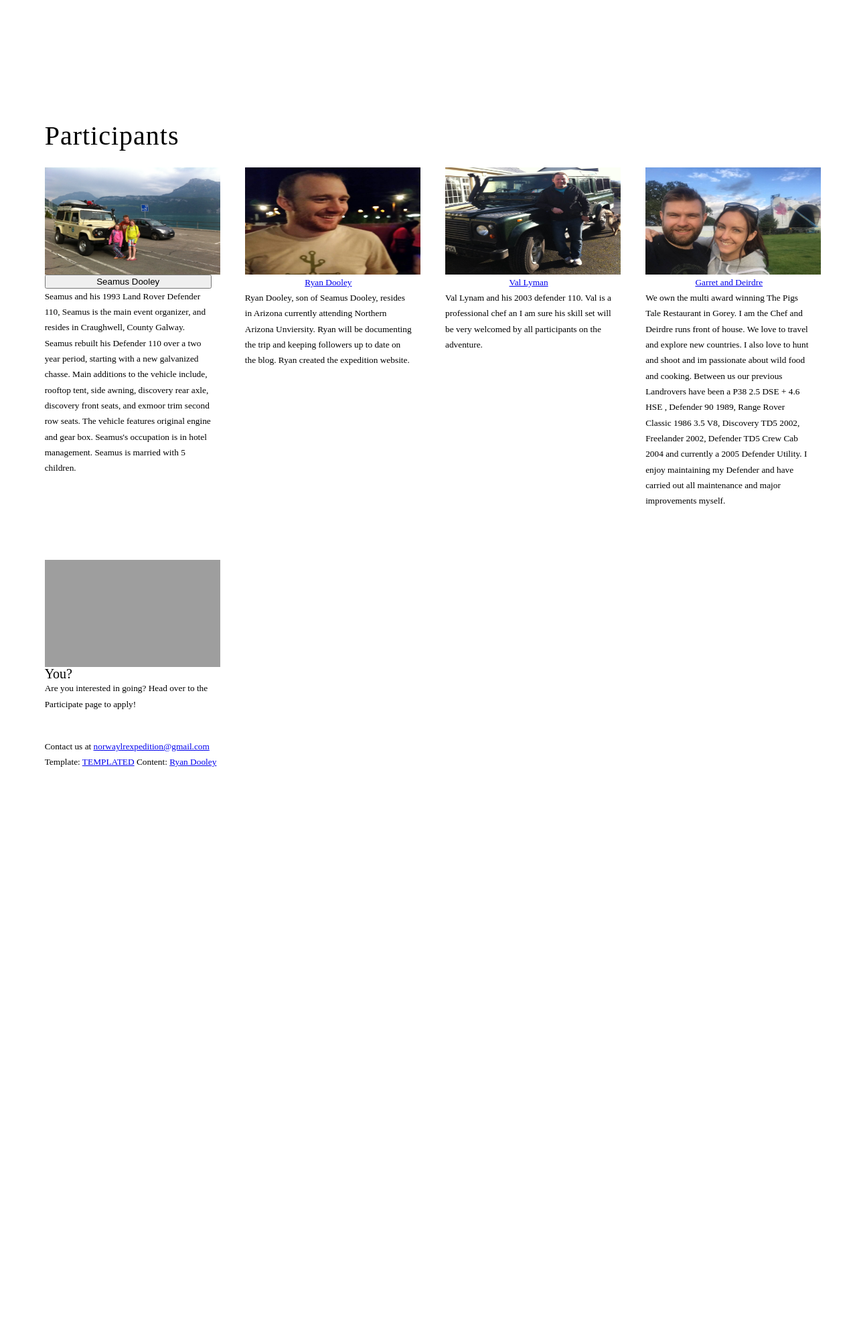
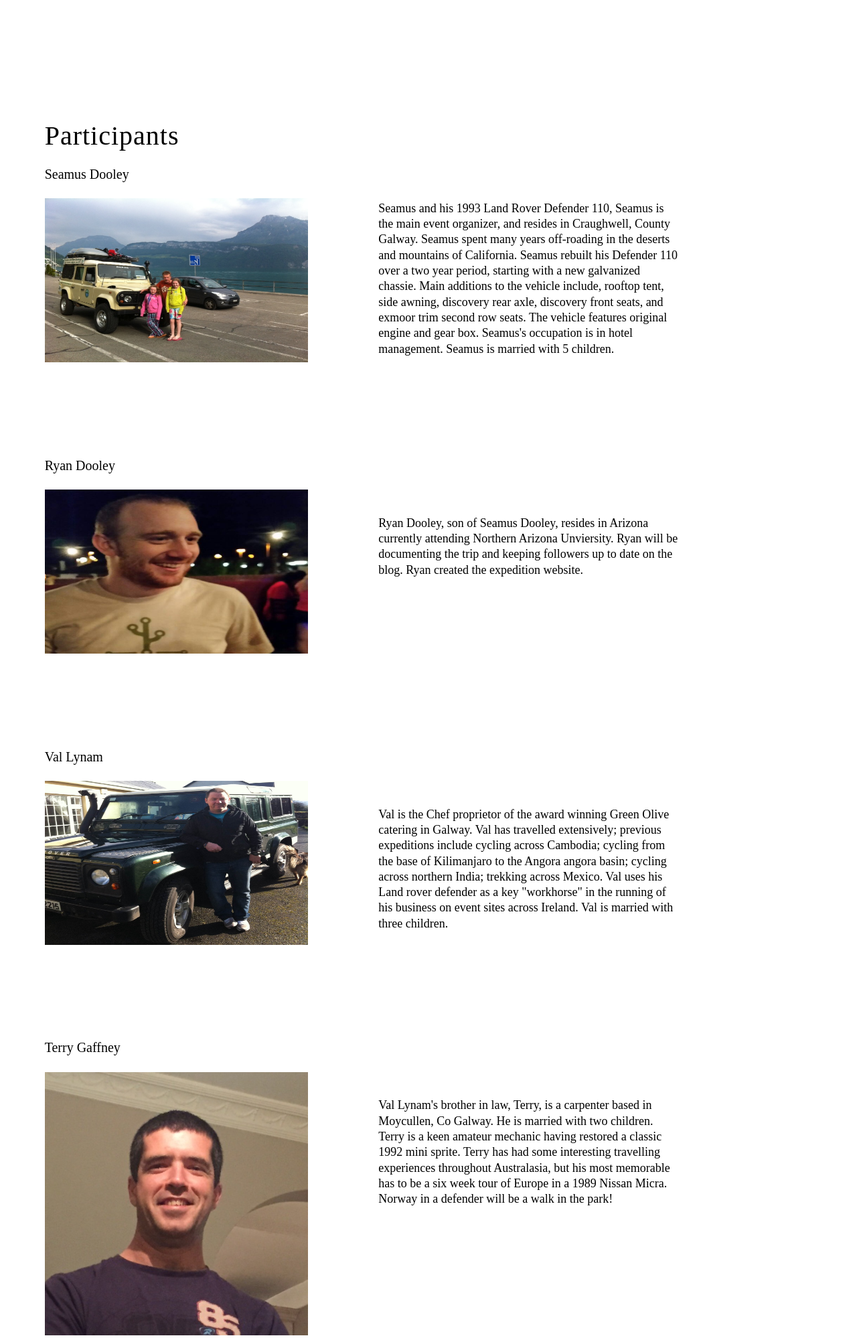
Before and after one commit to interlochen/overland, a Django app: page /overland/participants/ in a window 1280 px wide. Shown: the part 305-2303 px from the top of the page at 67% size. Before the commit the page ends 1450 px from the top, so only its background shows below. Run offline with Django 3.2, Linux system fonts and the light colour scheme; some libraries are stand-ins or nearby versions; grey boxes are pictures that could not be loaded.

Commit message:
Update participants
Added participants and changed layout

```diff
--- a/mysite/overland/templates/overland/participants.html
+++ b/mysite/overland/templates/overland/participants.html
@@ -8,50 +8,91 @@
 					<h2>Participants</h2>
 				</header>
 				<div class="row">
-					<div class="3u">
-						<section>
-							<a href="#" class="image full"><img src="{% static 'images/seamus.jpg' %}" width="262" height="160" alt="Seamus" /></a>
-							<button type="button" class="button" data-toggle="modal" data-target="SeamusModal">Seamus Dooley</button>
-
-							<!--Modal-->
-							<p>Seamus and his 1993 Land Rover Defender 110, Seamus is the main event organizer, and resides in Craughwell, County Galway. Seamus rebuilt his Defender 110 over a two year period, starting with a new galvanized chasse. Main additions to the vehicle include, rooftop tent, side awning, discovery rear axle, discovery front seats, and exmoor trim second row seats. The vehicle features original engine and gear box. Seamus's occupation is in hotel management. Seamus is married with 5 children.</p>
-
-
-
-
-
-
-						</section>
+					<!-- Content -->
+					<div class="5u skel-cell-important" >
+						<section id="content">
+							<header>
+								<h3>Seamus Dooley</h3>
+							</header>
+							<img src="{% static 'images/seamus.jpg' %}" width="393" height="245" alt="Seamus" />
 					</div>
-					<div class="3u">
-						<section>
-							<a href="#" class="image full"><img src="{% static 'images/ryan.jpg' %}"width="262" height="160" alt="Ryan" /></a>
-							<a href="#" class="button">Ryan Dooley</a>
-							<p>Ryan Dooley, son of Seamus Dooley, resides in Arizona currently attending Northern Arizona Unviersity. Ryan will be documenting the trip and keeping followers up to date on the blog. Ryan created the expedition website.</p>
-						</section>
-					</div>
-					<div class="3u">
-						<section>
-							<a href="#" class="image full"><img src="{% static 'images/Val.jpg' %}" width="262" height="160" alt="Val" /></a>
-							<a href="#" class="button">Val Lyman</a>
-							<p>Val Lynam and his 2003 defender 110. Val is a professional chef an I am sure his skill set will be very welcomed by all participants on the adventure.</p>
-						</section>
-					</div>
-					<div class="3u">
-						<section>
-							<a href="#" class="image full"><img src="{% static 'images/garretdeirdre.jpg' %}" width="262" height="160" alt="Garret and Deirdre" /></a>
-							<a href="#" class="button">Garret and Deirdre</a>
-							<p>We own the multi award winning The Pigs Tale Restaurant in Gorey. I am the Chef and Deirdre runs front of house. We love to travel and explore new countries. I also love to hunt and shoot and im passionate about wild food and cooking. Between us our previous Landrovers have been a P38 2.5 DSE + 4.6 HSE , Defender 90 1989, Range Rover Classic 1986 3.5 V8, Discovery TD5 2002, Freelander 2002, Defender TD5 Crew Cab 2004 and currently a 2005 Defender Utility. I enjoy maintaining my Defender and have carried out all maintenance  and major improvements myself.</p>
-						</section>
+					<div class="5u skel-cell-important" style="padding-top: 50px">
+						<p style="font-size: 18">Seamus and his 1993 Land Rover Defender 110, Seamus is the main event organizer, and resides in Craughwell, County Galway. Seamus spent many years off-roading in the deserts and mountains of California. Seamus rebuilt his Defender 110 over a two year period, starting with a new galvanized chassie. Main additions to the vehicle include, rooftop tent, side awning, discovery rear axle, discovery front seats, and exmoor trim second row seats. The vehicle features original engine and gear box. Seamus's occupation is in hotel management. Seamus is married with 5 children.</p>
 					</div>
 				</div>
+				<div class="divider">&nbsp;</div>
+
 				<div class="row">
-					<div class="3u">
-						<section>
-							<a href="#" class="image full"><img src="{% static 'images/silhouette.png' %}" width="262" height="160" alt="You" /></a>
-							<h3>You?</h3>
-							<p>Are you interested in going? Head over to the Participate page to apply!</p>
-						</section>
+					<!-- Content -->
+					<div class="5u skel-cell-important" >
+						<section id="content">
+							<header>
+								<h3>Ryan Dooley</h3>
+							</header>
+							<img src="{% static 'images/ryan.jpg' %}" width="393" height="245" alt="Ryan" />
+					</div>
+					<div class="5u skel-cell-important" style="padding-top: 85px">
+						<p style="font-size: 18">Ryan Dooley, son of Seamus Dooley, resides in Arizona currently attending Northern Arizona Unviersity. Ryan will be documenting the trip and keeping followers up to date on the blog. Ryan created the expedition website.</p>
+					</div>
+				</div>
+				<div class="divider">&nbsp;</div>
+
+				<div class="row">
+					<!-- Content -->
+					<div class="5u skel-cell-important" >
+						<section id="content">
+							<header>
+								<h3>Val Lynam</h3>
+							</header>
+							<img src="{% static 'images/Val.jpg' %}" width="393" height="245" alt="Val" />
+					</div>
+					<div class="5u skel-cell-important" style="padding-top: 85px">
+						<p style="font-size: 18">Val is the Chef proprietor of the award winning Green Olive catering in Galway. Val has travelled extensively; previous expeditions include cycling across Cambodia; cycling from the base of Kilimanjaro to the Angora angora basin; cycling across northern India; trekking across Mexico. Val uses his Land rover defender as a key "workhorse" in the running of his business on event sites across Ireland. Val is married with three children.</p>
+					</div>
+				</div>
+				<div class="divider">&nbsp;</div>
+
+				<div class="row">
+					<!-- Content -->
+					<div class="5u skel-cell-important" >
+						<section id="content">
+							<header>
+								<h3>Terry Gaffney</h3>
+							</header>
+							<img src="{% static 'images/terry.jpg' %}" width="393" height="393"alt="Terry" />
+					</div>
+					<div class="5u skel-cell-important" style="padding-top: 85px">
+						<p style="font-size: 18">Val Lynam's brother in law, Terry, is a carpenter based in Moycullen, Co Galway.  He is married with two children.  Terry is a keen amateur mechanic having restored a classic 1992 mini sprite.  Terry has had some interesting travelling experiences throughout Australasia, but his most memorable has to be a six week tour of Europe in a 1989 Nissan Micra.  Norway in a defender will be a walk in the park!</p>
+					</div>
+				</div>
+				<div class="divider">&nbsp;</div>
+
+				<div class="row">
+					<!-- Content -->
+					<div class="5u skel-cell-important" >
+						<section id="content">
+							<header>
+								<h3>Garret and Deirdre</h3>
+							</header>
+							<img src="{% static 'images/garretdeirdre.jpg' %}" width="393" height="245" alt="Garret and Deirdre" />
+					</div>
+					<div class="5u skel-cell-important" style="padding-top: 35px">
+						<p style="font-size: 18">We own the multi award winning The Pigs Tale Restaurant in Gorey. I am the Chef and Deirdre runs front of house. We love to travel and explore new countries. I also love to hunt and shoot and im passionate about wild food and cooking. Between us our previous Landrovers have been a P38 2.5 DSE + 4.6 HSE , Defender 90 1989, Range Rover Classic 1986 3.5 V8, Discovery TD5 2002, Freelander 2002, Defender TD5 Crew Cab 2004 and currently a 2005 Defender Utility. I enjoy maintaining my Defender and have carried out all maintenance  and major improvements myself.</p>
+					</div>
+				</div>
+				<div class="divider">&nbsp;</div>
+
+				<div class="row">
+					<!-- Content -->
+					<div class="5u skel-cell-important" >
+						<section id="content">
+							<header>
+								<h3>You?</h3>
+							</header>
+							<img src="{% static 'images/silhouette.png' %}" width="393" height="245" alt="You" />
+					</div>
+					<div class="5u skel-cell-important" style="padding-top: 85px">
+						<p style="font-size: 18">Are you interested in going? Head over to the Participate to apply!</p>
 					</div>
 				</div>
 			</div>
```
Also changed, not shown: mysite/static/images/terry.jpg (added), 9 other files.
